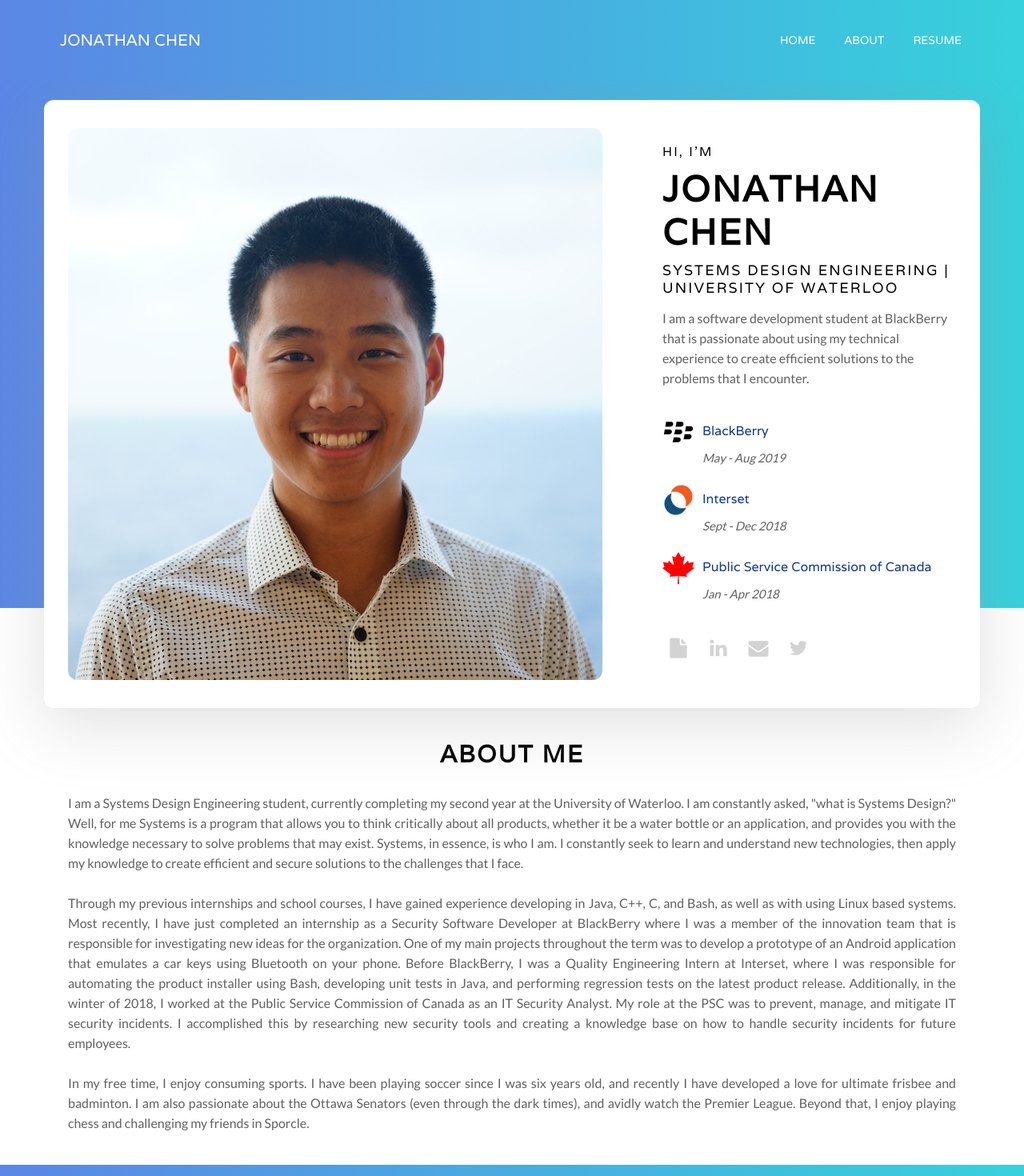
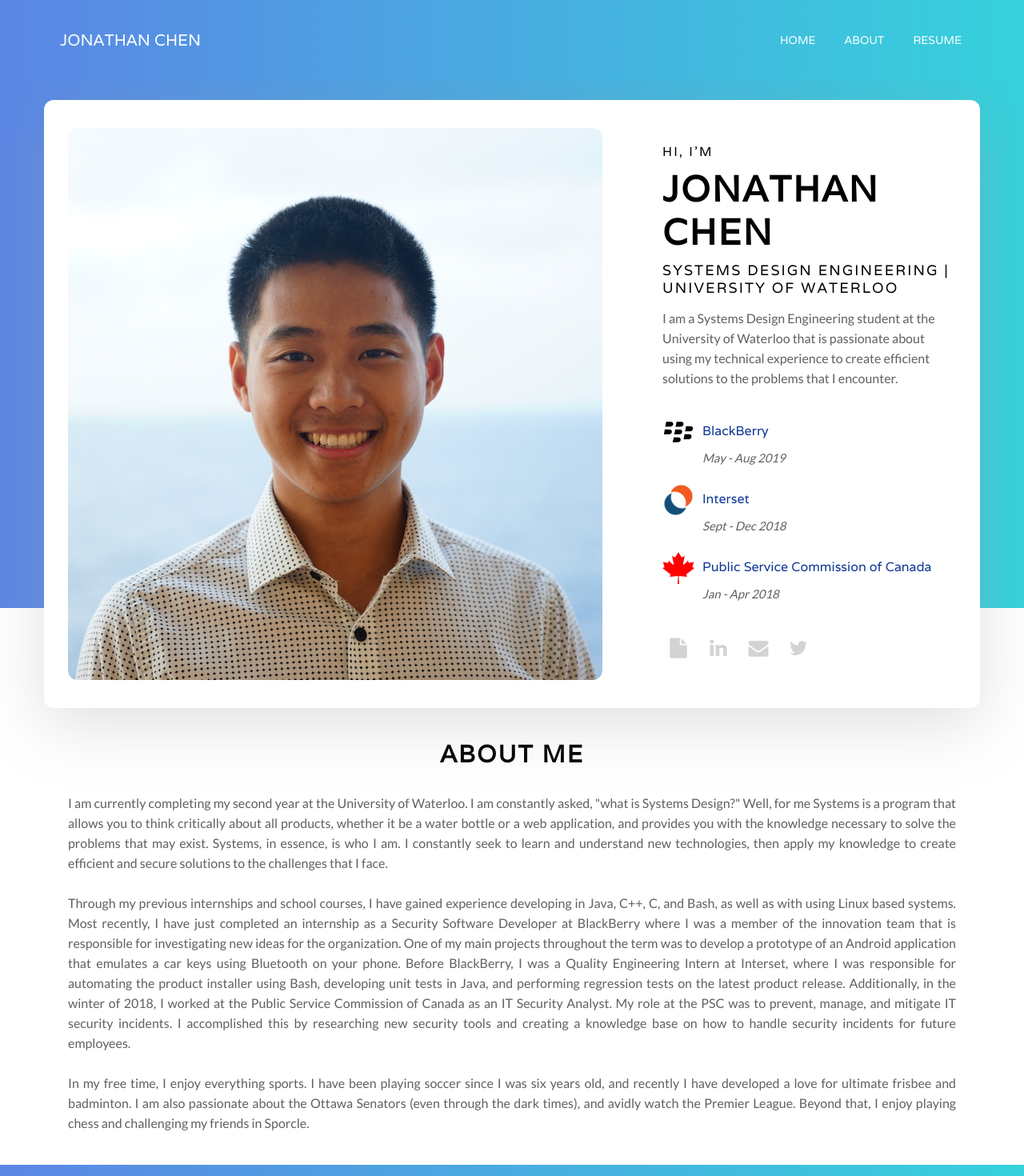
Before and after one commit to jonchen99/jonchen99.github.io, a React (Create React App) app: page / in a window 1280 px wide. Shown: the top 1470 px of the page at 80% size. Built offline with nearby package versions, Linux system fonts and the light colour scheme.

Commit message:
Updated about me and profile description

```diff
--- a/src/components/pages/homepage.js
+++ b/src/components/pages/homepage.js
@@ -22,7 +22,7 @@ function Homepage() {
 		  						<h2> Jonathan Chen </h2>
 		  						<h4> Systems Design Engineering | University of Waterloo </h4>
 
-		  						<p> I am a software development student at BlackBerry that is passionate about using my technical experience to create efficient solutions to the problems that I encounter.
+		  						<p> I am a Systems Design Engineering student at the University of Waterloo that is passionate about using my technical experience to create efficient solutions to the problems that I encounter.
 		  						</p>
 
 		  						<ul className="list work_experiences">
@@ -98,12 +98,12 @@ function Homepage() {
 
   				<div className="container" id="about">
   					<p>
-  						I am a Systems Design Engineering student, currently completing my second year at the University of Waterloo. I am constantly asked, "what is Systems Design?" Well, for me Systems is a program that allows you to think critically about all products, whether it be a water bottle or an application, and provides you with the knowledge necessary to solve problems that may exist. Systems, in essence, is who I am. I constantly seek to learn and understand new technologies, then apply my knowledge to create efficient and secure solutions to the challenges that I face. <br/> <br/>
+  						I am currently completing my second year at the University of Waterloo. I am constantly asked, "what is Systems Design?" Well, for me Systems is a program that allows you to think critically about all products, whether it be a water bottle or a web application, and provides you with the knowledge necessary to solve the problems that may exist. Systems, in essence, is who I am. I constantly seek to learn and understand new technologies, then apply my knowledge to create efficient and secure solutions to the challenges that I face. <br/> <br/>
 
   						Through my previous internships and school courses, I have gained experience developing in Java, C++, C, and Bash, as well as with using Linux based systems. Most recently, I have just completed an internship as a Security Software Developer at BlackBerry where I was a member of the innovation team that is responsible for investigating new ideas for the organization. One of my main projects throughout the term was to develop a prototype of an Android application that emulates a car keys using Bluetooth on your phone. Before BlackBerry, I was a Quality Engineering Intern at Interset, where I was responsible for automating the product installer using Bash, developing unit tests in Java, and performing regression tests on the latest product release. Additionally, in the winter of 2018, I worked at the Public Service Commission of Canada as an IT Security Analyst. My role at the PSC was to prevent, manage, and mitigate IT security incidents. I accomplished this by researching new security tools and creating a knowledge base on how to handle security incidents for future employees. <br/> <br/>
 
 
-						In my free time, I enjoy consuming sports. I have been playing soccer since I was six years old, and recently I have developed a love for ultimate frisbee and badminton. I am also passionate about the Ottawa Senators (even through the dark times), and avidly watch the Premier League. Beyond that, I enjoy playing chess and challenging my friends in Sporcle.
+						In my free time, I enjoy everything sports. I have been playing soccer since I was six years old, and recently I have developed a love for ultimate frisbee and badminton. I am also passionate about the Ottawa Senators (even through the dark times), and avidly watch the Premier League. Beyond that, I enjoy playing chess and challenging my friends in Sporcle.
 
   					</p>
   				</div>
```
